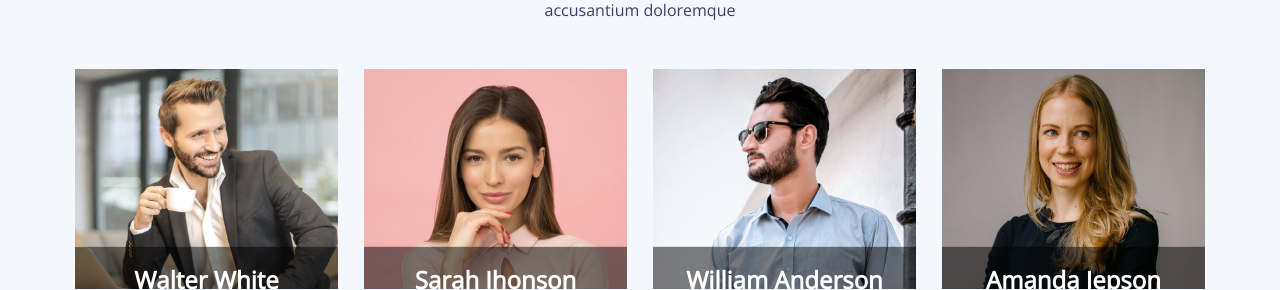
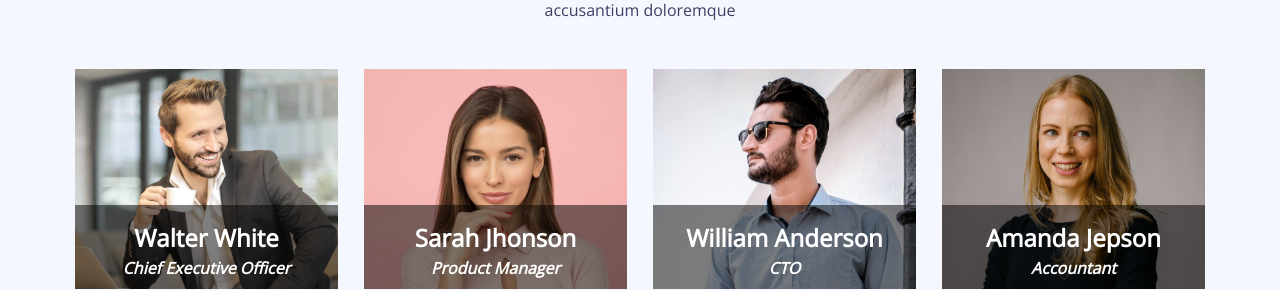
Before and after one commit to abdelmonem88/Rapid-Template, a plain HTML site: page index.html in a window 1280 px wide. Shown: the part 6533-6823 px from the top of the page. Drawn offline with nearby package versions, Linux system fonts and the light colour scheme.

Commit message:
first modify

```diff
--- a/css/style.css
+++ b/css/style.css
@@ -815,7 +815,7 @@ header.fixed {
     position: absolute;
     width: 100%;
     background-color: rgba(0, 0, 0, .5);
-    transform: translateY(-70%);
+    bottom: -20%;
     color: #fff;
     text-align: center;
     padding: 1rem 0;
@@ -823,7 +823,7 @@ header.fixed {
 }
 
 .team .team-members .team-member:hover .details {
-    transform: translateY(-103%);
+    bottom: 0;
 }
 
 .team .team-members .team-member .details h3 {
```
